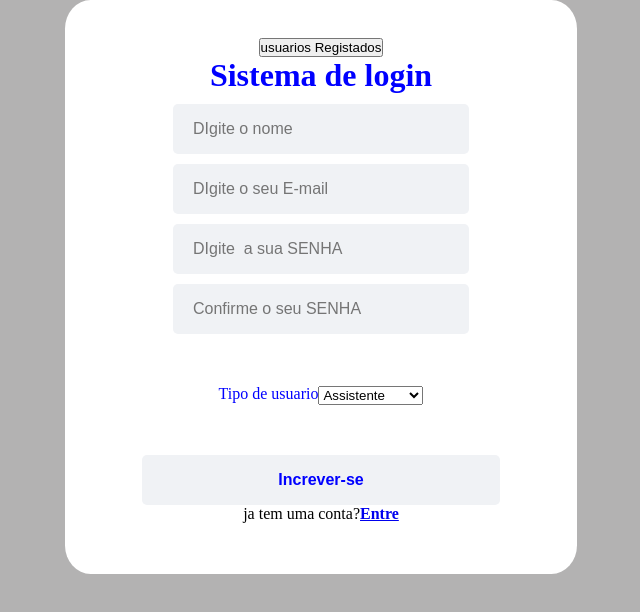
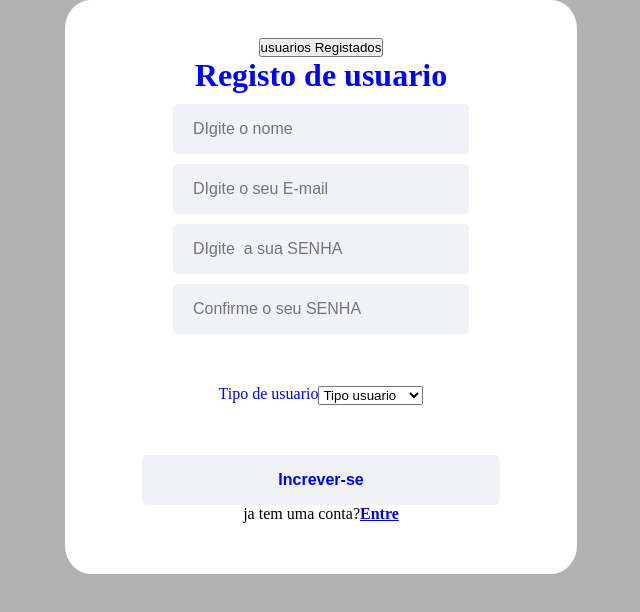
Before and after one commit to AspiranteDevWeb/Sistema-de-gestao-stock-2023, a React (Create React App) app: page /Signup in a window 1280 px wide. Shown: the top 612 px of the page, without its empty margins (319-959 px from the left). Built offline with nearby package versions, Linux system fonts and the light colour scheme; no server answers.

Commit message:
Adding a method to post all values received from the user signup, to my api

```diff
--- a/src/component/pages/auth/signup/signup.js
+++ b/src/component/pages/auth/signup/signup.js
@@ -95,7 +95,7 @@ function Signup(){
 
         <div className='div_secundaria_signin'>
           <button onClick={(e)=>setAbrir(!abrir)}>usuarios Registados</button>
-        <h1><label>Sistema de login</label></h1>
+        <h1><label>Registo de usuario</label></h1>
 
           <Input
             type="name"
@@ -128,6 +128,7 @@ function Signup(){
 
           <label>Tipo de usuario</label>
           <select onChange={""}>
+            <option>Tipo usuario</option>
             <option name ="Assistente" value = "Assistente">Assistente</option>
             <option name ="Supervisor" value="Supervisor">Supervisor</option>
             <option name ="Administrador" value="Administrador">Administrador</option>
```
